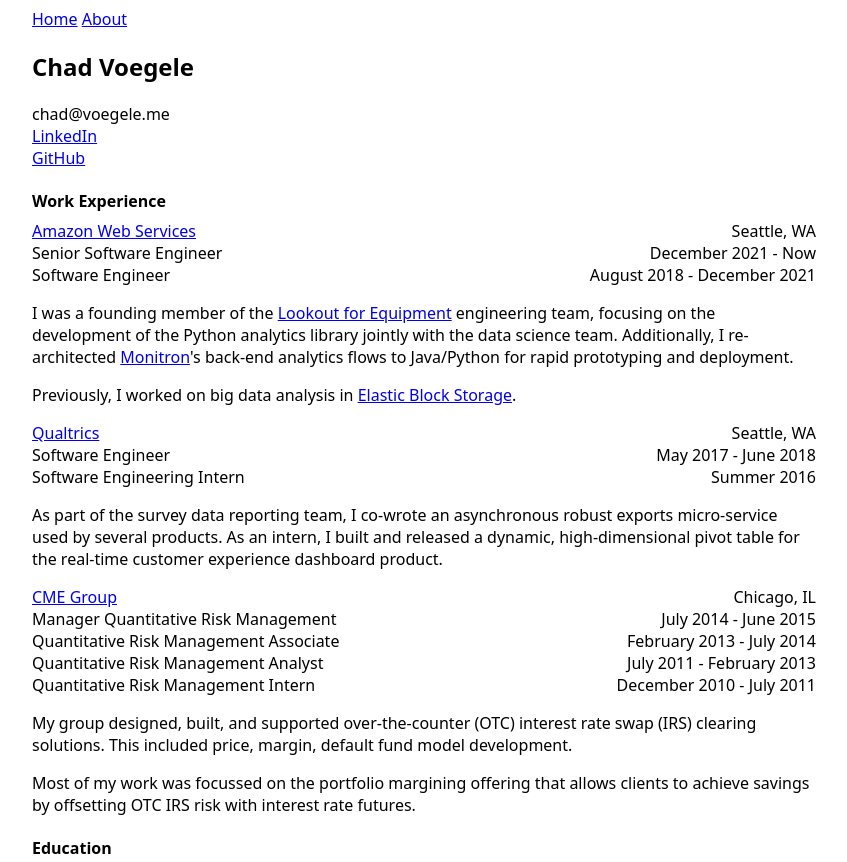
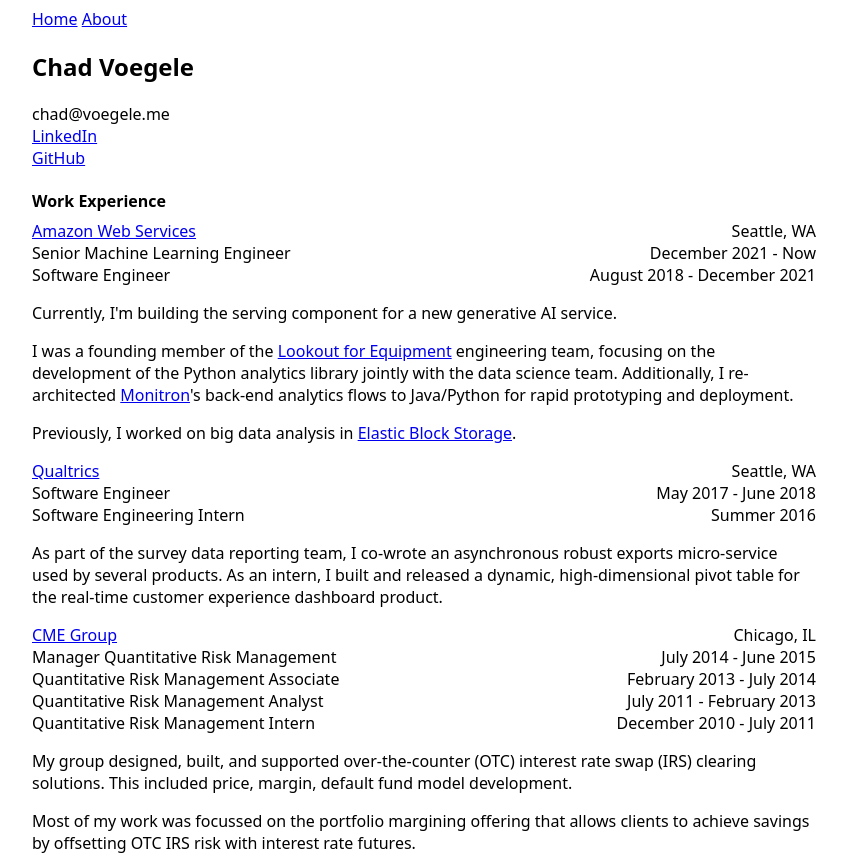
Before and after one commit to chadvoegele/blog, an Eleventy site: page about.njk in a window 1280 px wide. Shown: the top 862 px of the page, without its empty margins (216-1063 px from the left). Built offline with nearby package versions, Linux system fonts and the light colour scheme; Eleventy itself is replaced by a stand-in of ours; files that its build step writes are made by us from their sources.

Commit message:
Switch to machine learning engineer

```diff
--- a/about.njk
+++ b/about.njk
@@ -40,8 +40,12 @@
 
 <h4>Work Experience</h4>
 {{ left_right('<a href="https://aws.amazon.com/">Amazon Web Services</a>', 'Seattle, WA') }}
-{{ left_right('Senior Software Engineer', 'December 2021 - Now') }}
+{{ left_right('Senior Machine Learning Engineer', 'December 2021 - Now') }}
 {{ left_right('Software Engineer', 'August 2018 - December 2021') }}
+
+<p>
+Currently, I'm building the serving component for a new generative AI service.
+</p>
 
 <p>
 I was a founding member of the
```
